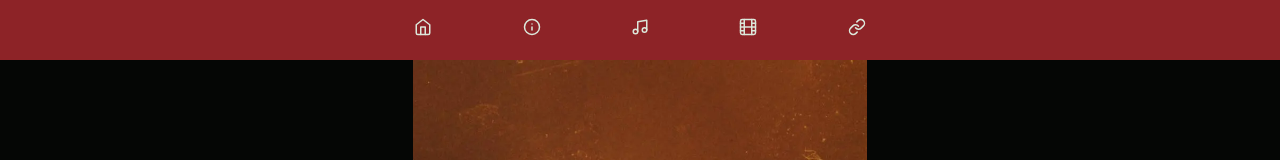
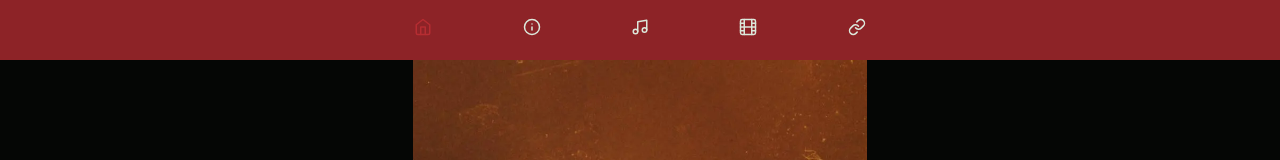
Before and after one commit to JusRecondo/lcdlu-web, a React (Vite) app: page / in a window 1280 px wide. Shown: the top 160 px of the page. Built offline with nearby package versions, Linux system fonts and the light colour scheme; a web font is replaced by a local one.

Commit message:
Add CSS for active navbar links

```diff
--- a/src/components/Navbar.jsx
+++ b/src/components/Navbar.jsx
@@ -1,4 +1,4 @@
-import { Link } from 'react-router-dom';
+import { Link, NavLink } from 'react-router-dom';
 import useWindowSize from '../hooks/useWindowSize';
 import { TABLET_SIZE } from '../lib/constants';
 import { FiInfo, FiMusic, FiFilm, FiLink, FiHome } from 'react-icons/fi';
@@ -10,45 +10,50 @@ const Navbar = () => {
         <ul className="navbar">
             {showHomeItem && (
                 <li>
-                    <Link
+                    <NavLink
                         to="/"
                         aria-label="Ir al inicio"
+                        className={({ isActive }) => (isActive ? 'active' : '')}
                     >
                         <FiHome />
-                    </Link>
+                    </NavLink>
                 </li>
             )}
             <li>
-                <Link
+                <NavLink
                     to="/bio"
                     aria-label="Ir a la sección Bio"
+                    className={({ isActive }) => (isActive ? 'active' : '')}
                 >
                     <FiInfo />
-                </Link>
+                </NavLink>
             </li>
             <li>
-                <Link
+                <NavLink
                     to="/musica"
                     aria-label="Ir a la sección Música"
+                    className={({ isActive }) => (isActive ? 'active' : '')}
                 >
                     <FiMusic />
-                </Link>
+                </NavLink>
             </li>
             <li>
-                <Link
+                <NavLink
                     to="/videos"
                     aria-label="Ir a la sección Videos"
+                    className={({ isActive }) => (isActive ? 'active' : '')}
                 >
                     <FiFilm />
-                </Link>
+                </NavLink>
             </li>
             <li>
-                <Link
+                <NavLink
                     to="/links"
                     aria-label="Ir a la sección Links"
+                    className={({ isActive }) => (isActive ? 'active' : '')}
                 >
                     <FiLink />
-                </Link>
+                </NavLink>
             </li>
         </ul>
     );
--- a/src/styles/_variables.scss
+++ b/src/styles/_variables.scss
@@ -15,6 +15,7 @@ $dark: #050605;
 $light: #dce8db;
 $primary: #8d2327;
 $primary-darken: darken($primary, 10);
+$primary-lighten: lighten($primary, 10);
 $secondary: #433b24;
 $tertiary: #7d7562;
 
--- a/src/styles/components/_navbar.scss
+++ b/src/styles/components/_navbar.scss
@@ -8,4 +8,8 @@
     width: 100%;
     height: 100%;
     font-size: 18px;
+
+    .active {
+        color: $primary-lighten;
+    }
 }
```
